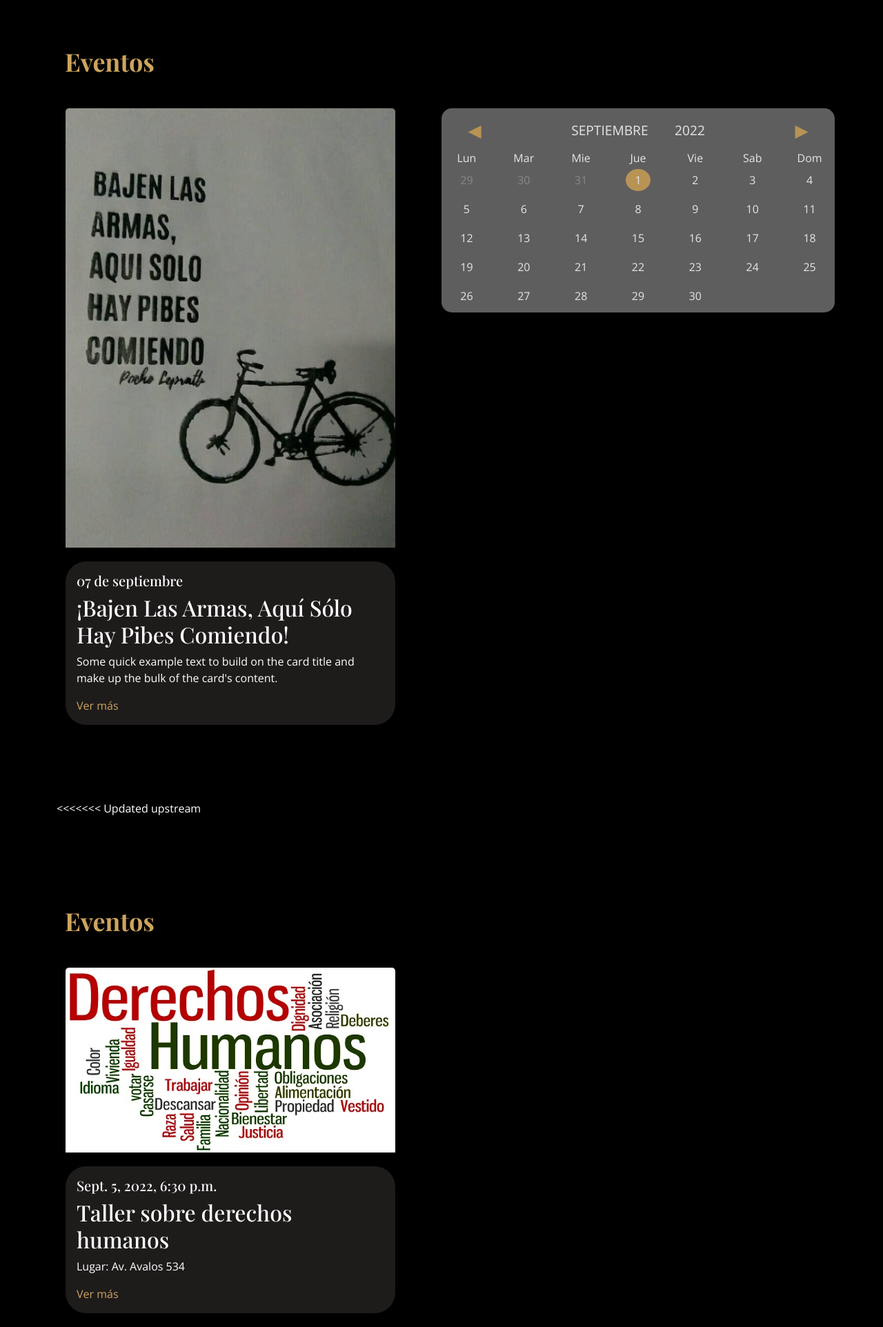
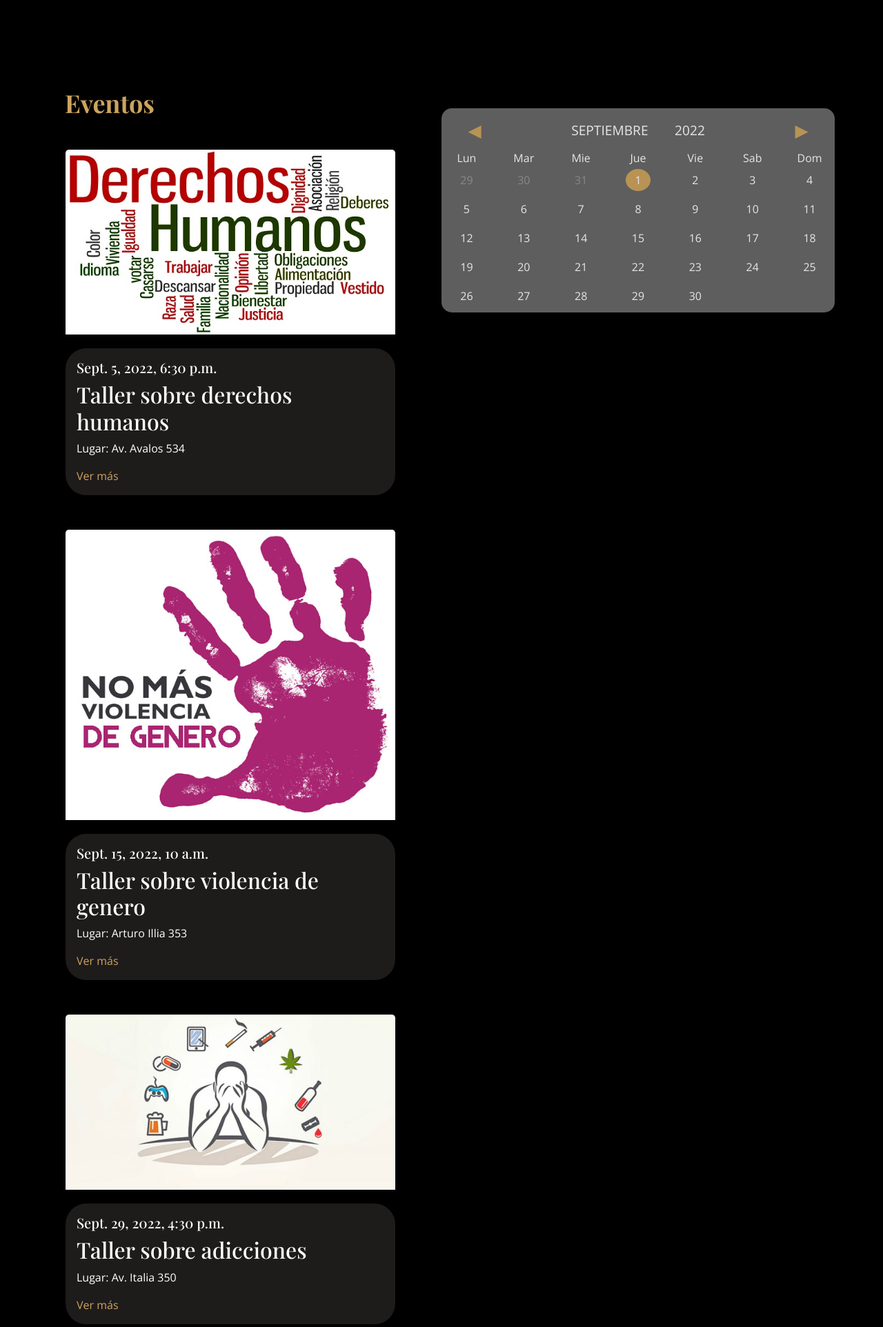
Before and after one commit to EstebanOrdenavia/Proyecto2022CEB, a Django app: a page that uses templates/base.html in a window 1280 px wide. Shown: the part 98-2022 px from the top of the page at 69% size. Run offline with Django 3.2, Linux system fonts and the light colour scheme; data comes from the database, SQL or seed files in the repository; some libraries are stand-ins or nearby versions; some web fonts are replaced.

Commit message:
Finalizado

```diff
--- a/templates/base.html
+++ b/templates/base.html
@@ -45,7 +45,7 @@
                 <li><a class="nav-link scrollto" href="#footer">Contáctos</a></li>
             </ul>
             <i class="bi bi-list mobile-nav-toggle"></i>
-        </nav><!-- .navbar -->
+        </nav>
 
         </div>
     </header>
--- a/templates/eventos/eventos.html
+++ b/templates/eventos/eventos.html
@@ -32,34 +32,8 @@
 
                 <div class="calendar__dates" id="dates"></div>
             </div>
-            <section id="menu" class="menu section-bg col-lg-6 pt-4 pt-lg-0 order-1 order-lg-1 ">
-                <div class="container" data-aos="fade-up">
 
-                    <div class="section-title">
-                        <br>
-
-                    </div>
-                    <div class="section-title">
-                        <p>Eventos</p>
-                    </div>
-                    <!--Acá tendría que ir el for-->
-
-                    <div class="card" style="width: 30rem;">
-                        <img src="{% static 'img/bicicleta.jpg'%}" class="card-img-top" alt="...">  <!--Imagen-->
-                    <div class="card-body">
-                        <h5>07 de septiembre</h5> <!--Fecha-->
-                        <h2 class="card-title">¡Bajen Las Armas, Aquí Sólo Hay Pibes Comiendo!</h2> <!--Titulo-->
-                        <p class="card-text">Some quick example text to build on the card title and make up the bulk of the card's content.</p>
-                        <a href="{% url 'eventos:detalleEventos' %}" class=" btn-menu animated fadeInUp scrollto">Ver más</a>
-                    </div>
-              </div>
-              <br>
-              <br>
-              <!--Acá terminaría el for-->
-            </section>
-        </div>
-<<<<<<< Updated upstream
-        <section id="menu" class="menu section-bg">
+        <section id="menu" class="menu section-bg col-lg-6 order-1 order-lg-1">
             <div class="container" data-aos="fade-up">
 
                 <div class="section-title">
@@ -85,23 +59,7 @@
             {% endfor %}
           <!--Acá terminaría el for-->
         </section>
-=======
-
->>>>>>> Stashed changes
     </div>
-
-
-
-
-
-
-
-
-
-
-
-
-
 
     <script type='text/javascript' src="{% static 'js/scripts.js' %}"></script>
 
```
